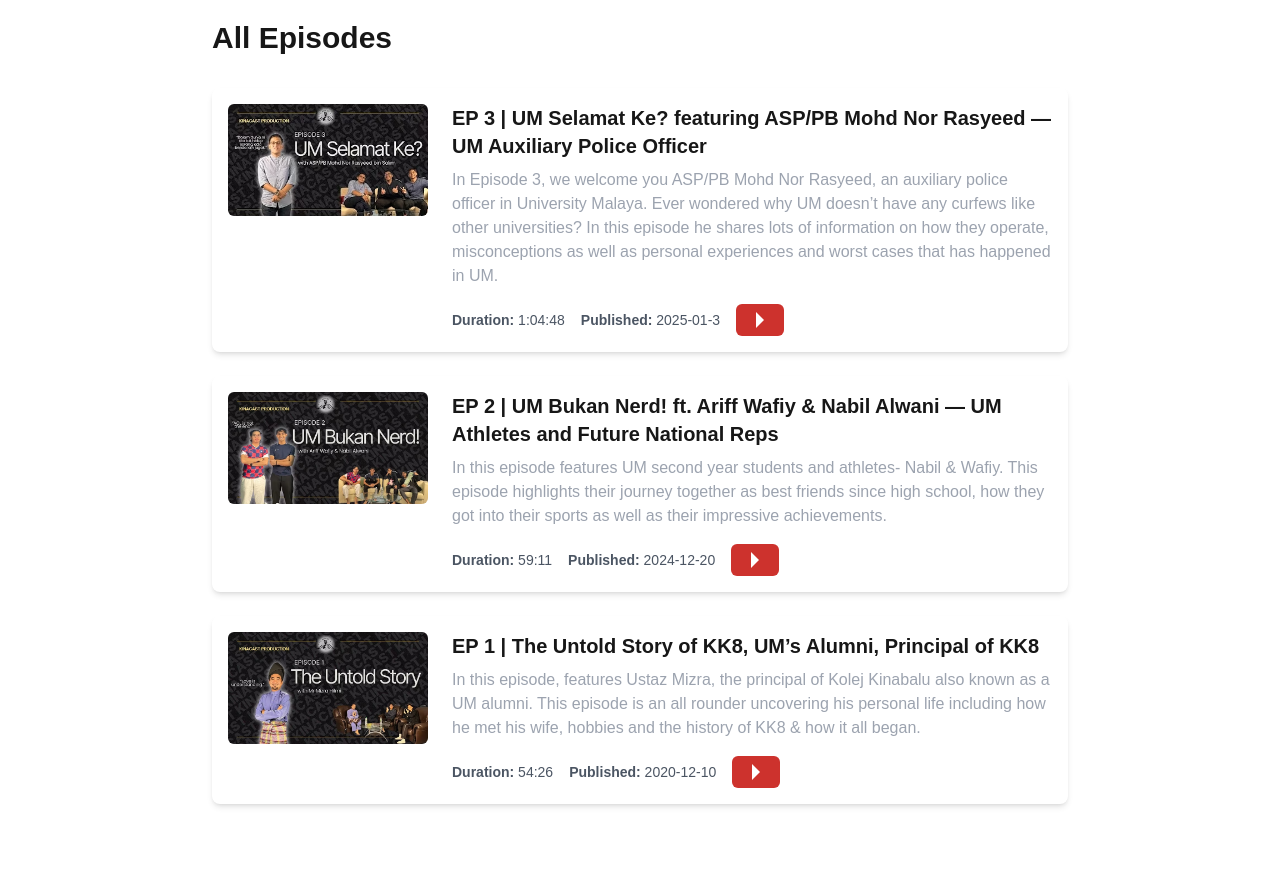
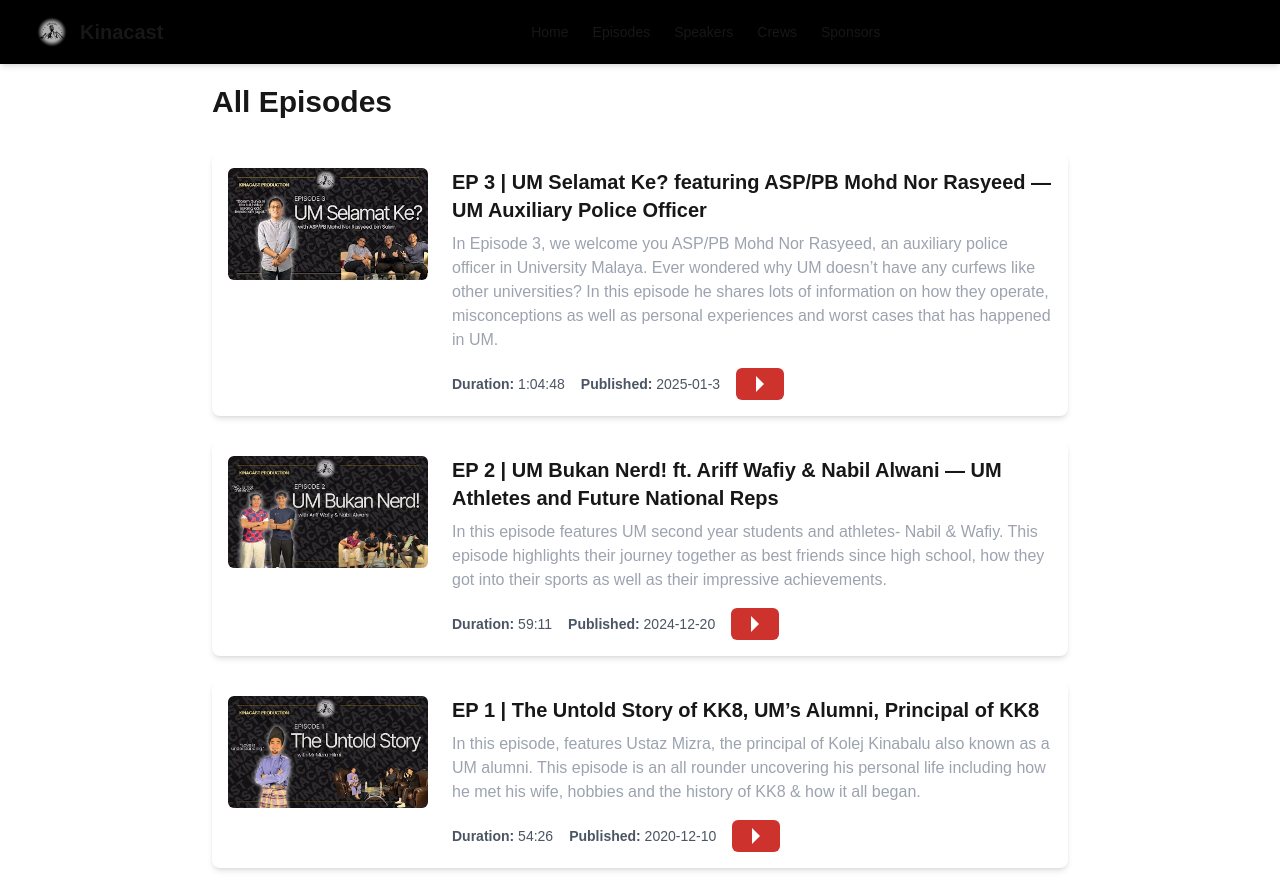
Before and after one commit to AdamAzuddin/Kinacast, a Next.js app: page /episodes in a window 1280 px wide. Before the commit the page ends 824 px from the top, so only its background shows below. Built offline with nearby package versions, Linux system fonts and the light colour scheme.

Commit message:
placed header in all pages

```diff
--- a/app/crews/page.tsx
+++ b/app/crews/page.tsx
@@ -1,9 +1,12 @@
 import React from "react";
 import Image from "next/image";
-import {sections} from "@/constants/CrewsSections";
+import { sections } from "@/constants/CrewsSections";
+import Header from "@/components/Header";
 
 const CrewsPage = () => {
   return (
+    <>
+      <Header />
       <div className="max-w-4xl mx-auto p-5">
         <h1 className="text-3xl font-bold mb-8">All Crews</h1>
         {sections.map((section, index) => (
@@ -23,7 +26,9 @@ const CrewsPage = () => {
                   </div>
                   <p className="font-medium mt-4">{member.name}</p>
                   {member.title && (
-                  <p className="text-sm text-gray-500 italic">{member.title}</p>
+                    <p className="text-sm text-gray-500 italic">
+                      {member.title}
+                    </p>
                   )}
                 </div>
               ))}
@@ -31,6 +36,7 @@ const CrewsPage = () => {
           </div>
         ))}
       </div>
+    </>
   );
 };
 
--- a/app/episodes/page.tsx
+++ b/app/episodes/page.tsx
@@ -2,11 +2,14 @@ import React from "react";
 import Image from "next/image";
 import { episodes } from "@/constants/episodes";
 import { Episode } from "@/types/types";
+import Header from "@/components/Header";
 
 const EpisodesPage = () => {
   const reversedEpisodes = [...episodes].reverse();
 
   return (
+    <>
+      <Header />
       <div className="episodes-page max-w-4xl mx-auto p-5">
         <h1 className="text-3xl font-bold mb-8">All Episodes</h1>
         <div className="flex flex-col space-y-6">
@@ -55,6 +58,7 @@ const EpisodesPage = () => {
           ))}
         </div>
       </div>
+    </>
   );
 };
 
--- a/app/speakers/page.tsx
+++ b/app/speakers/page.tsx
@@ -1,11 +1,14 @@
 import React from "react";
 import { speakers } from "@/constants/Speakers";
 import Image from "next/image";
+import Header from "@/components/Header";
 
 const SpeakersPage = () => {
   const reversedSpeakers = [...speakers].reverse();
 
   return (
+    <>
+      <Header />
       <div className="episodes-page max-w-4xl mx-auto p-5">
         <h1 className="text-3xl font-bold mb-8">All Speakers</h1>
         <div className="flex flex-wrap gap-6">
@@ -31,6 +34,7 @@ const SpeakersPage = () => {
           ))}
         </div>
       </div>
+    </>
   );
 };
 
```
Lines whose indentation alone changed are shown as unchanged.
